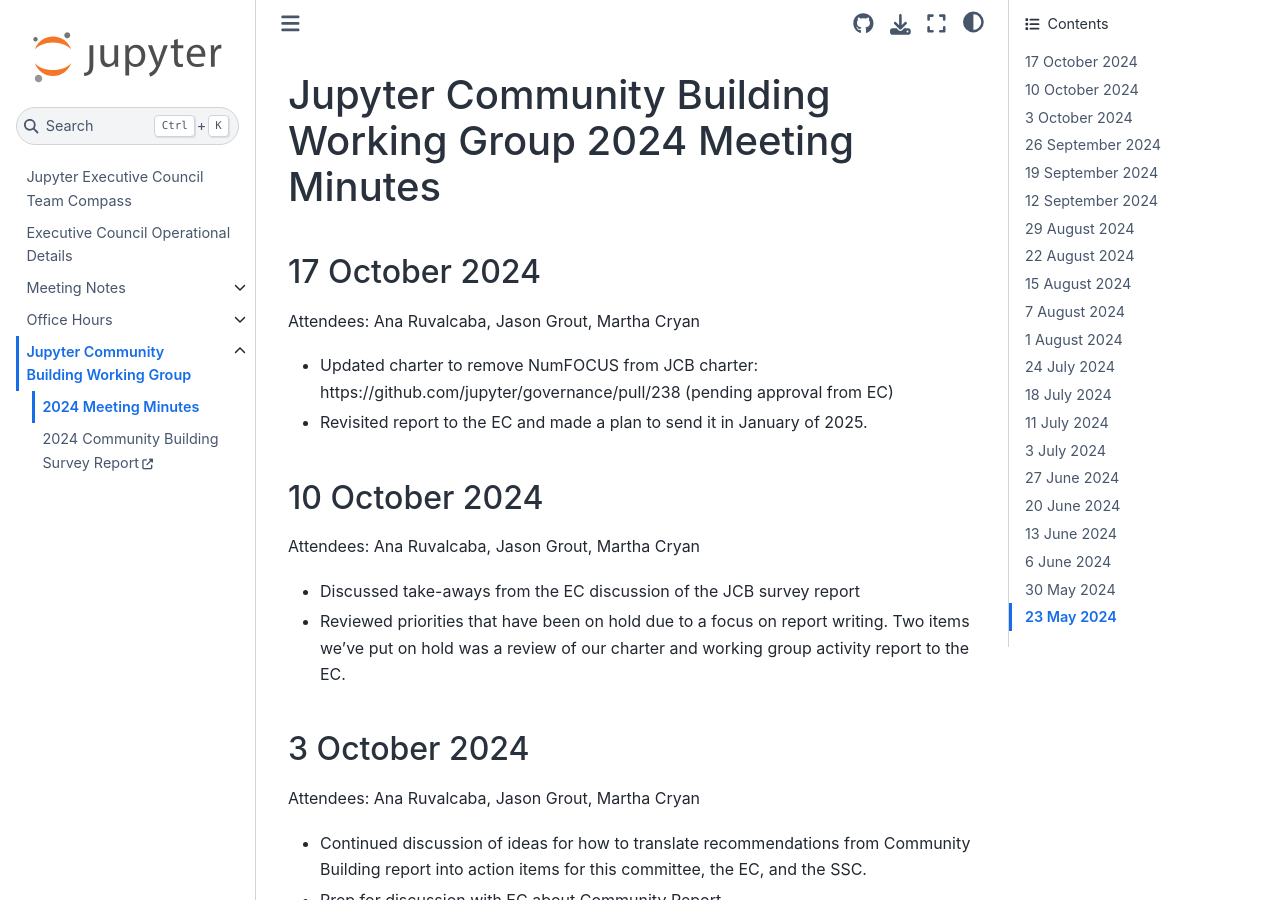
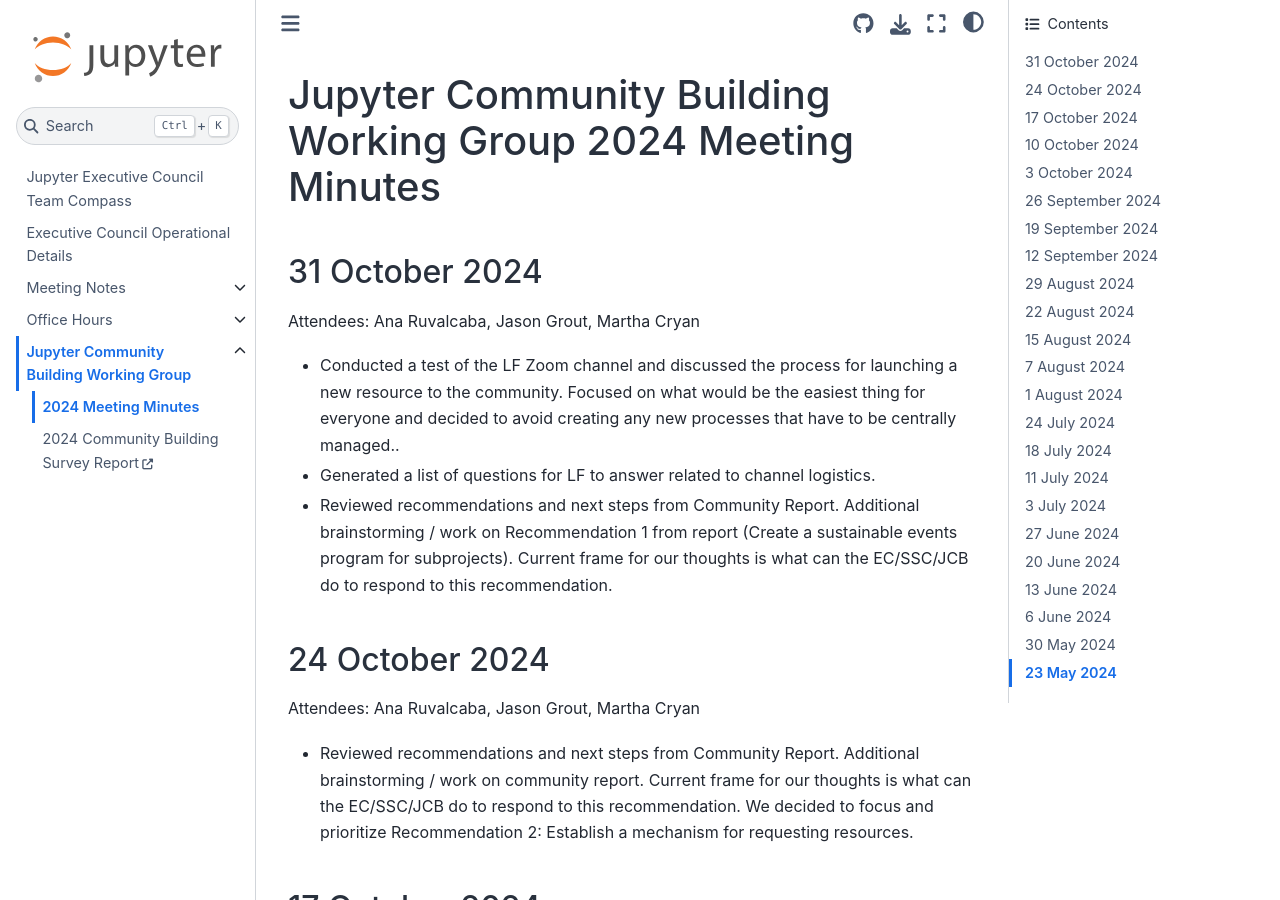
Before and after one commit to jupyter-governance/ec-team-compass, a Sphinx documentation site: the page built from docs/reports/communitybuilding/minutes_2024.md, in a window 1280 px wide and 900 px high. Built offline with Sphinx 7.4.7 and the Sphinx Book theme 1.1.4, drawn with Linux system fonts in a browser that asks for light colours.

Commit message:
Minutes from Oct 17, 24, and 31
Test run from Ana using links in agenda. Please review carefully.

```diff
--- a/docs/reports/communitybuilding/minutes_2024.md
+++ b/docs/reports/communitybuilding/minutes_2024.md
@@ -1,4 +1,14 @@
 # Jupyter Community Building Working Group 2024 Meeting Minutes
+
+## 31 October 2024
+Attendees: Ana Ruvalcaba, Jason Grout, Martha Cryan
+* Conducted a test of the LF Zoom channel and discussed the process for launching a new resource to the community. Focused on what would be the easiest thing for everyone and decided to avoid creating any new processes that have to be centrally managed..
+* Generated a list of questions for LF to answer related to channel logistics.
+* Reviewed recommendations and next steps from Community Report. Additional brainstorming / work on Recommendation 1 from report (Create a sustainable events program for subprojects). Current frame for our thoughts is what can the EC/SSC/JCB do to respond to this recommendation.
+
+## 24 October 2024
+Attendees: Ana Ruvalcaba, Jason Grout, Martha Cryan
+* Reviewed recommendations and next steps from Community Report. Additional brainstorming / work on community report. Current frame for our thoughts is what can the EC/SSC/JCB do to respond to this recommendation. We decided to focus and prioritize Recommendation 2: Establish a mechanism for requesting resources.
 
 ## 17 October 2024
 Attendees: Ana Ruvalcaba, Jason Grout, Martha Cryan
```
